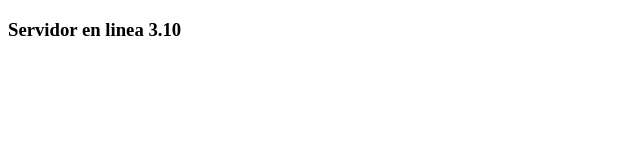
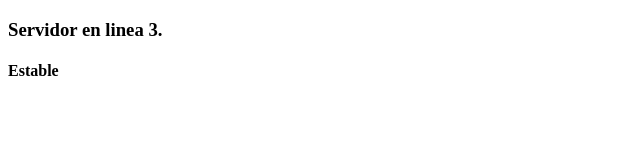
Before and after one commit to 011590Polo/turuta-express, a website: page public/index.html in a window 1280 px wide. Shown: the full height of the page, 0-640 px from the left. Drawn offline with Linux system fonts and the light colour scheme.

Commit message:
Update index.html

```diff
--- a/public/index.html
+++ b/public/index.html
@@ -8,7 +8,8 @@
 
 </head>
 <body>
-    <h3>Servidor en linea 3.10</h3>
+    <h3>Servidor en linea 3.</h3>
+     <h4>Estable</h4>
 </body>
 
 </html>
```
